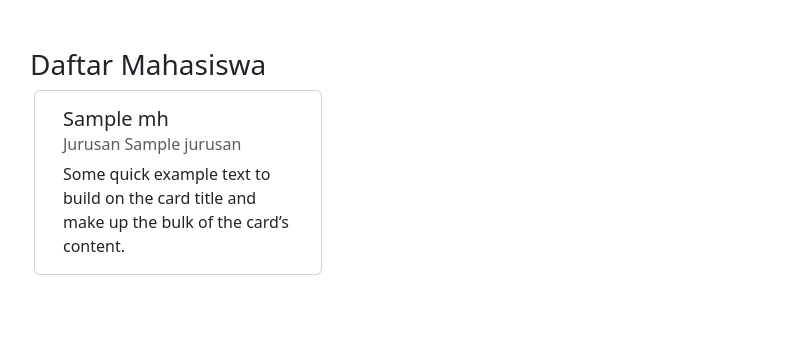
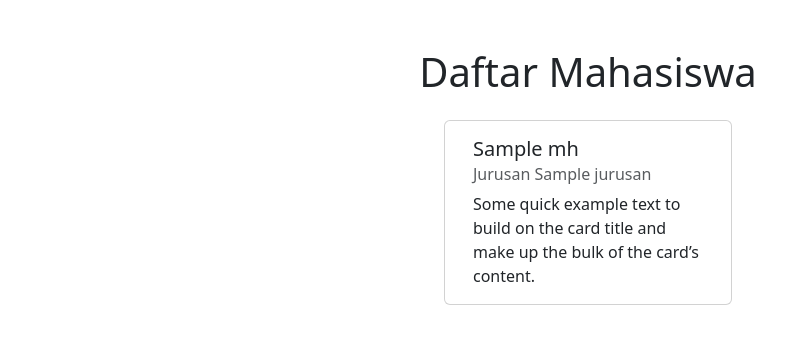
Before and after one commit to ukasyaaah/php-mvc, a PHP site: the page made by app/view/mahasiswa/index.php in a window 1280 px wide. Shown: the part 56-400 px from the top of the page, without its empty margins (52-837 px from the left). Run offline with PHP 8.4, Linux system fonts and the light colour scheme; the template is opened without the code that fills it: most values are stand-ins (such as "Sample title", 1, 10 or a date in 2020); some libraries are stand-ins or nearby versions.

Commit message:
ubah view mahasiswa

```diff
--- a/app/view/mahasiswa/index.php
+++ b/app/view/mahasiswa/index.php
@@ -1,9 +1,9 @@
-<div class="container mt-5">
-    <div class="row">
+<div class="container mt-5 ">
+    <div class="row justify-content-center align-items-start">
 
-        <h3>Daftar Mahasiswa</h3>
+        <h1 class="text-center">Daftar Mahasiswa</h1>
         <?php foreach ($data['mhs'] as $mhs) : ?>
-            <div class="card mx-3" style="width: 18rem;">
+            <div class="card mx-3 my-3" style="width: 18rem;">
                 <div class="card-body">
                     <h5 class="card-title"><?= $mhs->nama ?></h5>
                     <h6 class="card-subtitle mb-2 text-body-secondary" style="--bs-text-opacity: .9;">Jurusan <?= $mhs->jurusan ?></h6>
```
